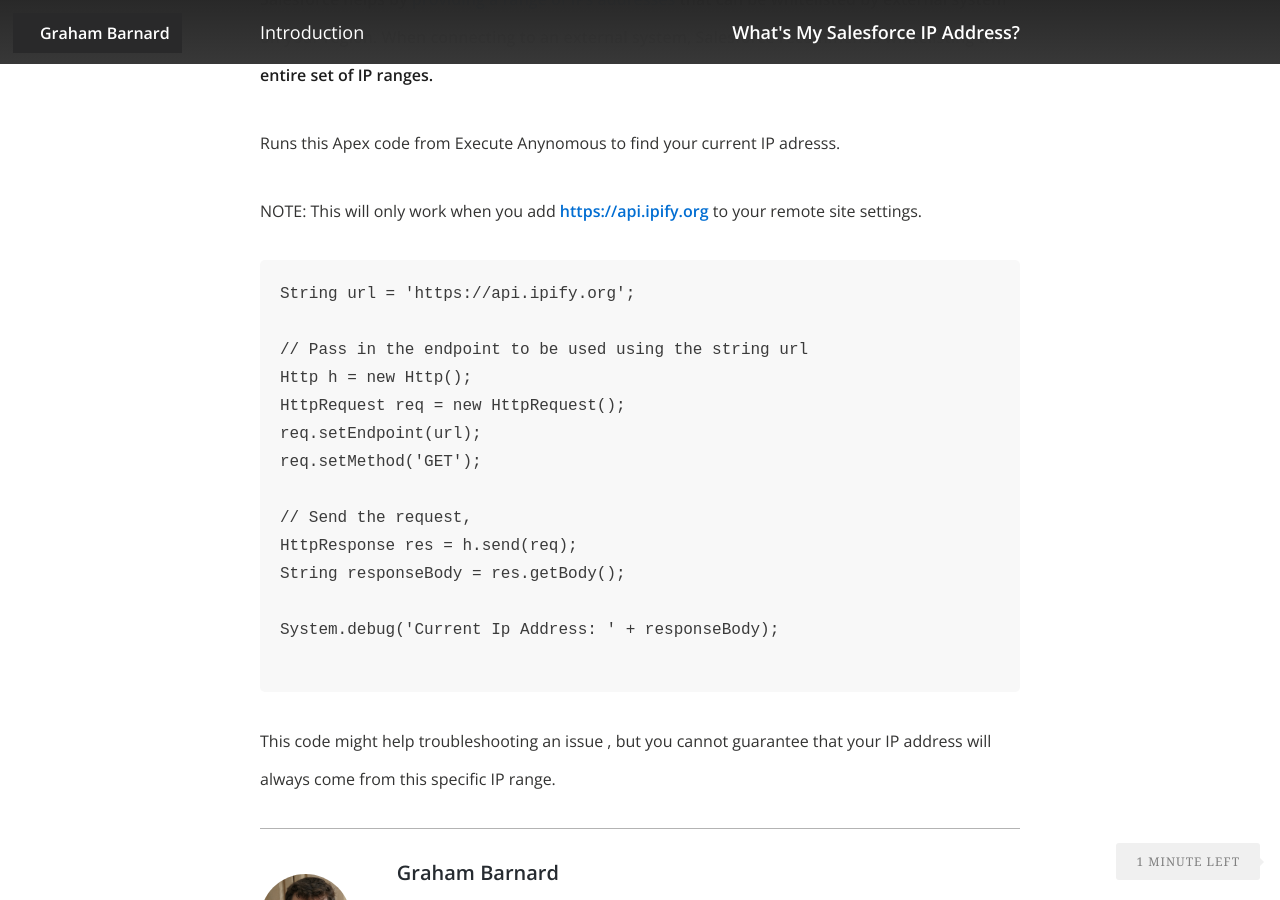
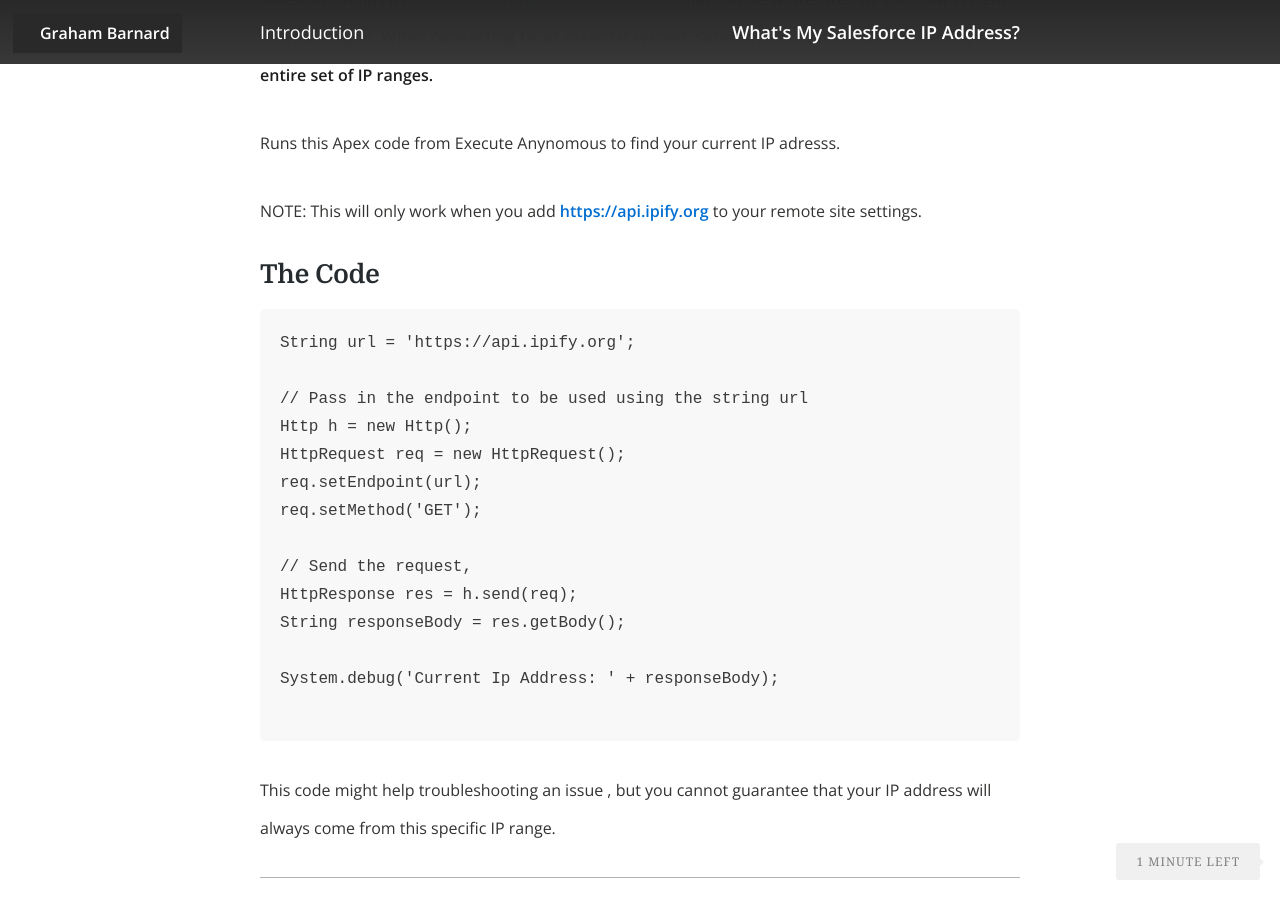
Before and after one commit to GrahamBarnard/GrahamBarnard.github.io, a Jekyll site: the page built from _posts/2016-02-06-whats-my-salesforce-ip-address.markdown, in a window 1280 px wide and 900 px high, scrolled down 1063 px. Built offline with Jekyll 4.4.1, drawn with Linux system fonts in a browser that asks for light colours; nearby versions of some CDN libraries; comment, search, counter and statistics services are not loaded.

Commit message:
Added subtitle

```diff
--- a/_posts/2016-02-06-whats-my-salesforce-ip-address.markdown
+++ b/_posts/2016-02-06-whats-my-salesforce-ip-address.markdown
@@ -16,6 +16,8 @@ Runs this Apex code from Execute Anynomous to find your current IP adresss.
 
 NOTE: This will only work when you add [https://api.ipify.org](https://api.ipify.org){:target="_blank"} to your remote site settings.
 
+## The Code
+
  <pre>
 String url = 'https://api.ipify.org';
 
```
